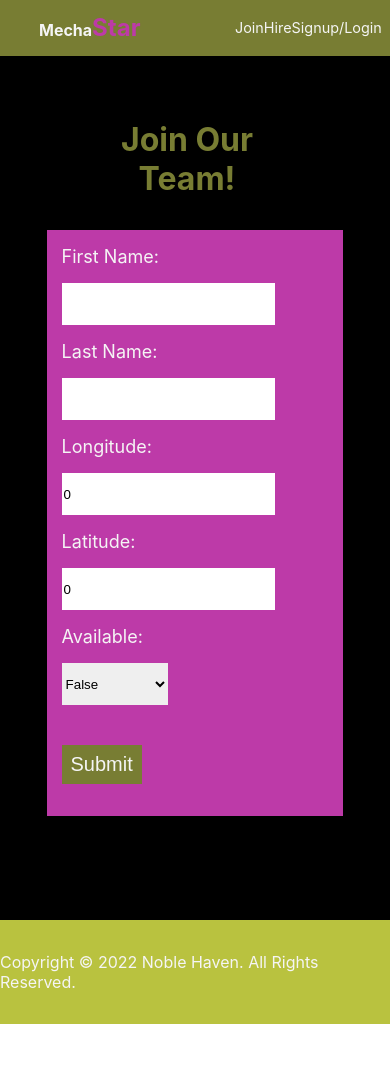
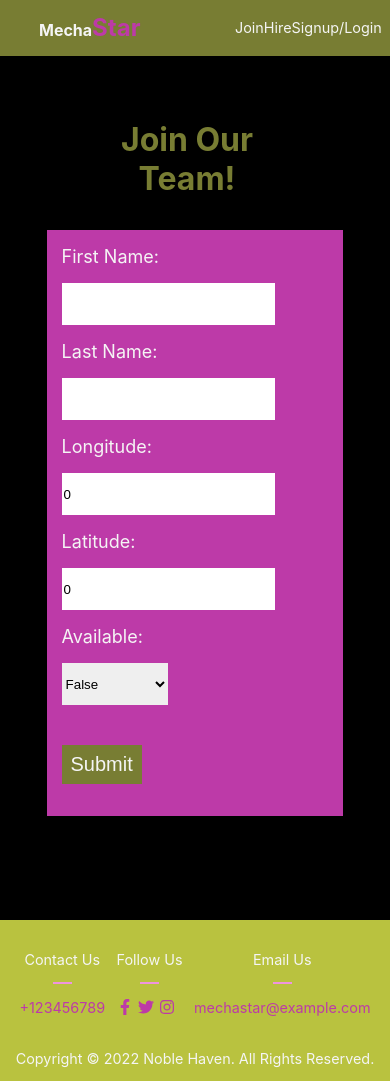
Before and after one commit to Agnes4Him/hire-mechanic, a React (Create React App) app in the folder frontend/: page /join in a window 390 px wide. Before the commit the page ends 1024 px from the top, so only its background shows below. Built offline with nearby package versions, Linux system fonts and the light colour scheme.

Commit message:
Completed working on responsiveness

```diff
--- a/frontend/package.json
+++ b/frontend/package.json
@@ -8,6 +8,7 @@
     "@testing-library/user-event": "^13.5.0",
     "react": "^17.0.2",
     "react-dom": "^17.0.2",
+    "react-icons": "^4.4.0",
     "react-router-dom": "^6.2.1",
     "react-scripts": "5.0.0",
     "react-typical": "^0.1.3",
--- a/frontend/src/App.js
+++ b/frontend/src/App.js
@@ -4,6 +4,7 @@ import Join from './pages/Join';
 import Hire from './pages/Hire';
 import Signup from './pages/Signup';
 import Dashboard from './pages/Dashboard';
+import ResetEmail from './pages/ResetEmail';
 import NotFound from './pages/NotFound';
 
 function App() {
@@ -14,6 +15,7 @@ function App() {
         <Route path="/join" element={ <Join />} />
         <Route path="/hire" element={ <Hire />} />
         <Route path="/signup" element={ <Signup />} />
+        <Route path="/resetemail" element={ <ResetEmail />} />
         <Route path="/dashboard/:id" element={ <Dashboard /> } />
         <Route path="*" element={ <NotFound />} />
       </Routes>
--- a/frontend/src/components/Footer.js
+++ b/frontend/src/components/Footer.js
@@ -1,8 +1,35 @@
+import { FaFacebookF } from "react-icons/fa";
+import { FaTwitter } from "react-icons/fa";
+import { FaInstagram } from "react-icons/fa";
+//import { GiHamburgerMenu } from "react-icons/gi";
+//import { GiCancel } from "react-icons/gi";
+
 const Footer = () => {
 
     return (
-        <div className="copyright">
-            <p>Copyright &copy; 2022 Noble Haven. All Rights Reserved.</p>
+        <div className="footer-container">
+            <div className="contact-socials">
+                <div className="contact">
+                    <p className="contact-text">Contact Us</p>
+                    <hr></hr>
+                    <p className="contact-number">+123456789</p>
+                </div>
+                <div className="socials">
+                    <p>Follow Us</p>
+                    <hr></hr>
+                    <div>
+                        <p><FaFacebookF /></p>
+                        <p><FaTwitter /></p>
+                        <p><FaInstagram /></p>
+                    </div>
+                </div>
+                <div className="email">
+                    <p className="email-text">Email Us</p>
+                    <hr></hr>
+                    <p className="email-main">mechastar@example.com</p>
+                </div>
+            </div>
+            <p className="copyright">Copyright &copy; 2022 Noble Haven. All Rights Reserved.</p>
         </div>
     )
 }
--- a/frontend/src/components/ResetPassword.js
+++ b/frontend/src/components/ResetPassword.js
@@ -1,6 +1,7 @@
+import { Link } from 'react-router-dom';
 const ResetPassword = () => {
     return (
-        <p className="reset-password">Reset password</p>
+        <Link to="/resetemail" className="reset-password" style={{textDecoration:'none'}}>Reset password</Link>
     )
 }
 
--- a/frontend/src/index.css
+++ b/frontend/src/index.css
@@ -131,15 +131,58 @@ body {
   line-height:2.25rem;
 }
 
-.copyright {
+.footer-container {
 
   background-color:#b9c23f;
   display:flex;
-  justify-content:center;
+  flex-direction:column;
   align-items:center;
   margin-top:6rem;
-  padding:1rem 0 1rem 0;
+  padding-top:1rem;
+}
+
+.contact-socials {
+  display:flex;
+  justify-content:space-between;
+  width:60vw;
   font-size:1rem;
+}
+
+.contact-socials hr {
+  width:5vw;
+  border:1px solid #ee94df;
+}
+
+.contact, .socials, .email {
+  text-align:center;
+}
+
+.contact .contact-text, .socials p, .email .email-text {
+  color:#f5f5f5;
+}
+
+.socials div {
+  display:flex;
+  justify-content:space-between;
+  width:8vw;
+  margin-top:-0.5rem;
+}
+
+.socials div p {
+  color:#bd3aa8;
+  font-size:1.15rem;
+}
+
+.socials div p:hover {
+  color:#ee94df;
+}
+
+.contact-number, .email-main {
+  color:#bd3aa8;
+}
+
+.copyright {
+  font-size:0.9rem;
   color:#f5f5f5;
 }
 
@@ -215,20 +258,18 @@ body {
 }
 
 .signup-section .error-message {
-  position:absolute;
-  right:3vw;
-  top:40vh;
   color:red;
-  padding:1rem;
   font-weight:bold;
+  margin:auto;
+  text-align:center;
+  padding-top:1rem;
 }
 
 .signup-section .success-message {
-  position:absolute;
-  right:3vw;
-  top:40vh;
   color:green;
   font-weight:bold;
+  margin:auto;
+  text-align:center;
   padding:1rem;
 }
 
@@ -624,6 +665,14 @@ body {
   .signup-container {
     width:47vw;
   }
+
+  .socials div {
+    width:10vw;
+  }
+
+  .socials div p {
+    font-size:1rem;
+  }
 }
 
 @media screen and (max-width: 768px){
@@ -692,6 +741,14 @@ body {
 
   .reset-password {
     margin-left:1rem;
+  }
+
+  .contact-socials {
+    width:80vw;
+  }
+
+  .socials div {
+    width:13vw;
   }
 
 }
@@ -775,4 +832,13 @@ body {
   .reset-password {
     margin-left:1rem;
   }
+
+  .contact-socials {
+    width:90vw;
+    font-size:0.9rem;
+  }
+
+  .socials div {
+    width:15vw;
+  }
 }
--- /dev/null
+++ b/frontend/src/pages/ResetEmail.js
@@ -0,0 +1,7 @@
+const ResetEmail = () => {
+    return (
+        <div>Email for reseting password</div>
+    )
+}
+
+export default ResetEmail
--- a/frontend/src/pages/Signup.js
+++ b/frontend/src/pages/Signup.js
@@ -139,6 +139,8 @@ const Signup = () => {
     return (
         <div className="signup-section">
             <Navbar />
+            {isError && errorMessage && <div className="error-message">{errorMessage}</div>}
+            {!isError && successMessage && <div className="success-message">{successMessage}</div>}
             <div className="signup-container">
             <form className="signup" onSubmit = {handleSignupLogin}>
                 <label>Enter your email address</label>
@@ -161,8 +163,6 @@ const Signup = () => {
                 <ResetPassword />
             </div>
             </div>
-            {isError && errorMessage && <div className="error-message">{errorMessage}</div>}
-            {!isError && successMessage && <div className="success-message">{successMessage}</div>}
             <Footer />
         </div>
     )
```
Also changed, not shown: 1 other file (tests, documents, lock files or other folders).
